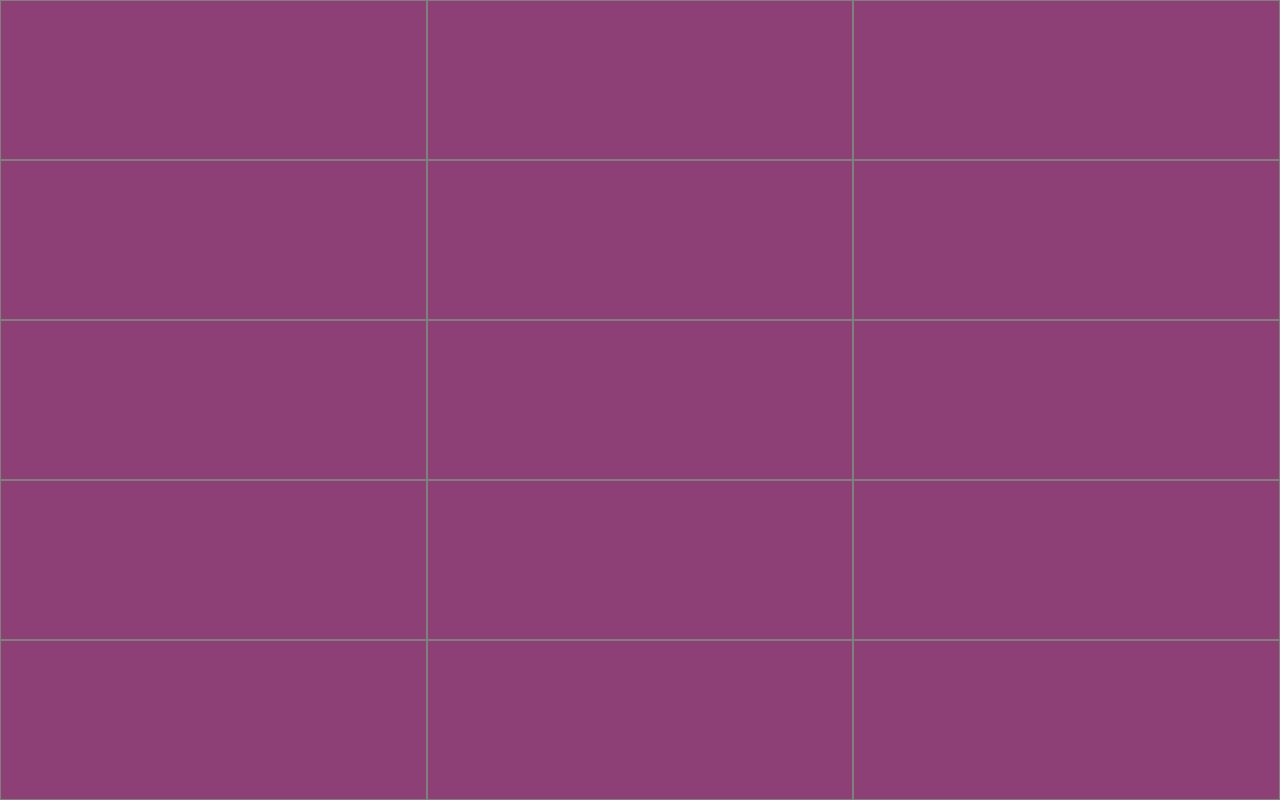
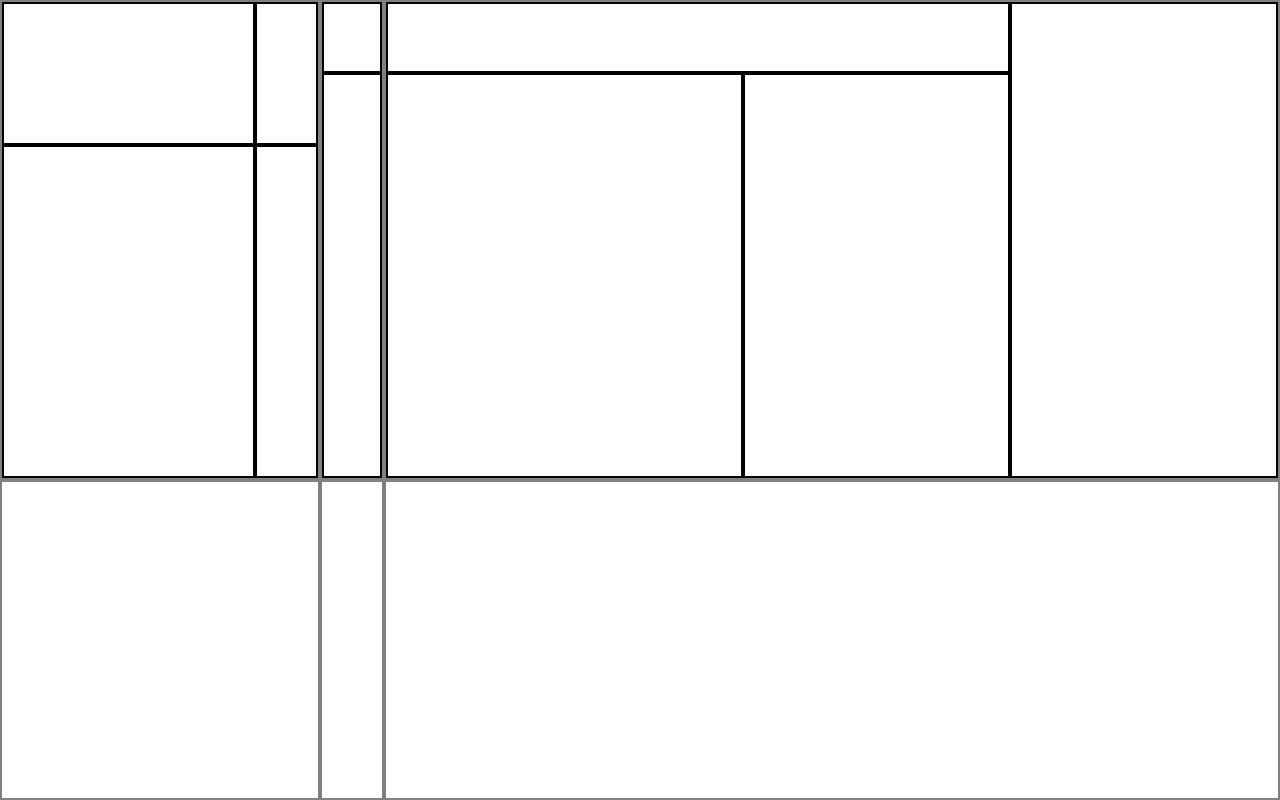
Before and after one commit to devon-wolf/mondrian-grid, a plain HTML site: page index.html in a window 1280 px wide. Drawn offline with Linux system fonts and the light colour scheme.

Commit message:
Set up base grid layer, arrange boxes for top half of painting

```diff
--- a/index.html
+++ b/index.html
@@ -8,7 +8,32 @@
 </head>
 <body>
 	<div class="grid">
-		<div class="box one"></div>
+		<div class="box outer grid1">
+			<div class="box inner"></div>
+			<div class="box inner"></div>
+			<div class="box inner"></div>
+			<div class="box inner"></div>
+		</div>
+
+		<div class="box outer grid2">
+			<div class="box inner"></div>
+			<div class="box inner"></div>
+		</div>
+
+		<div class="box outer grid3">
+			<div class="box inner sub1"></div>
+			<div class="box inner sub2"></div>
+			<div class="box inner"></div>
+			<div class="box inner"></div>
+		</div>
+
+		<div class="box outer"></div>
+
+		<div class="box outer"></div>
+
+		<div class="box outer"></div>
+
+		<!-- <div class="box one"></div>
 		<div class="box two"></div>
 		<div class="box three"></div>
 		<div class="box four"></div>
@@ -22,7 +47,7 @@
 		<div class="box twelve"></div>
 		<div class="box thirteen"></div>
 		<div class="box fourteen"></div>
-		<div class="box fifteen"></div>
+		<div class="box fifteen"></div> -->
 	</div>
 </body>
 </html>
--- a/style.css
+++ b/style.css
@@ -13,13 +13,45 @@ body, html {
 	height: 100%;
 	width: 100%;
 	display: grid;
-	grid-template-rows: 1fr 1fr 1fr 1fr 1fr;
-	grid-template-columns: 1fr 1fr 1fr;
+	grid-template-rows: 60% 40%;
+	grid-template-columns: 25% 5% 70%;
 }
 
 .box {
 	height: 100%;
 	width: 100%;
-	background-color: rgb(141, 64, 118);
-	border: solid 1px gray;
 }
+
+.outer {
+	border: solid 2px gray;
+}
+
+.inner {
+	border: solid 2px black;
+}
+
+.grid1 {
+	display: grid;
+	grid-template-rows: 30% 70%;
+	grid-template-columns: 80% 20%;
+}
+
+.grid2 {
+	display: grid;
+	grid-template-rows: 15% 85%;
+}
+
+.grid3 {
+	display: grid;
+	grid-template-rows: 15% 85%;
+	grid-template-columns: 40% 30% 30%;
+}
+
+.sub1 {
+	grid-column: 1 / 3;
+}
+
+.sub2 {
+	grid-row: 1 / 3;
+	grid-column: 3 / 4;
+}
```
